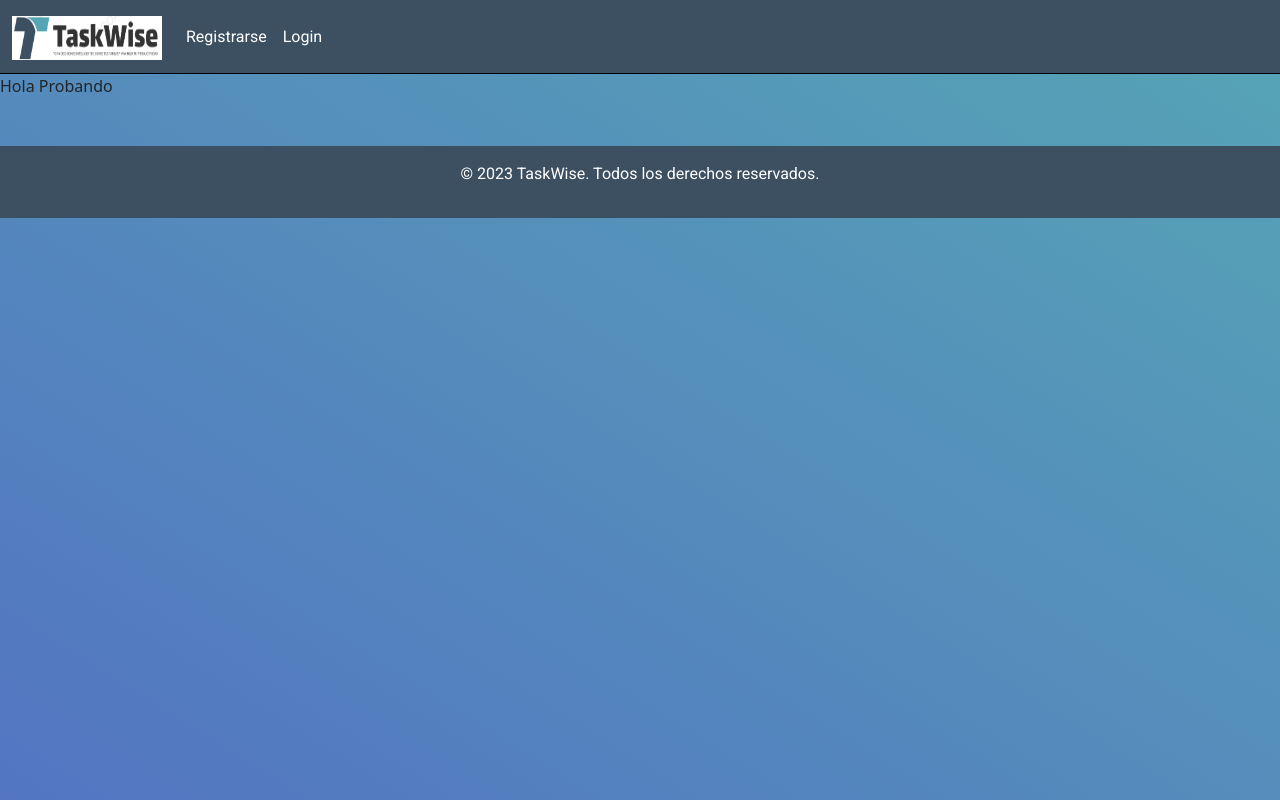
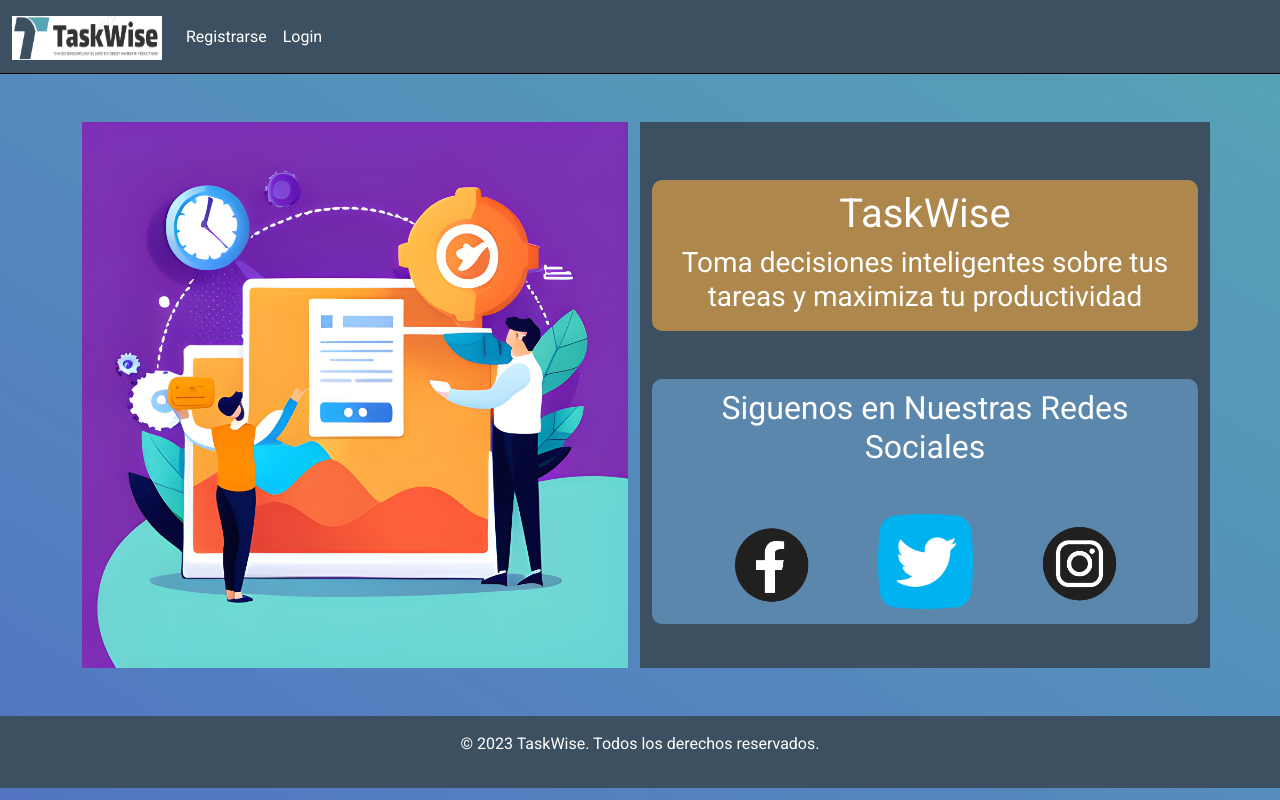
Before and after one commit to BastianPerezG/IndividualModulo7, a Django app: page / in a window 1280 px wide. Run offline with Django 4.2, Linux system fonts and the light colour scheme.

Commit message:
mejorando el diseño de los templates

```diff
--- a/misTareas/tareasApp/static/assets/style/style.css
+++ b/misTareas/tareasApp/static/assets/style/style.css
@@ -2,6 +2,7 @@
 
 *{
     font-family: 'Roboto', sans-serif;
+    margin: 0px;
 }
 
 body{
@@ -12,17 +13,25 @@ body{
     background-color: #3D5061;
     border-bottom: 1px solid black;
 }
-
-.izquierda{
-    background-color: #48752C;
+.titulo{
+        background-color: #163E61;
+        font-weight: bolder;
+}
+.contenedorDerecho{
+    background-color: #3D5061;
+    padding: 10px;
+}
+.seccion1{
+    background-color: #AD874B;
     color: white;
     border-radius: 10px;
     padding: 10px;
 }
-.datos{
-    border: 3px solid #383F75;
+.redesSociales{
+    background-color: #5C87AD;
     border-radius: 10px;
     padding: 10px;
+    color: white;
 }
 footer{
     background-color: #3D5061;
--- a/misTareas/tareasApp/templates/landing_page.html
+++ b/misTareas/tareasApp/templates/landing_page.html
@@ -1,7 +1,30 @@
 {% extends "base.html" %}
+{%load static %}
+
 
 {%block title%}{{titulo}}{%endblock%}
 
 {% block content%}
-Hola Probando
+<div class="container">
+    <div class="row mt-5">
+        <div class="col-md-6 col-sm-12 d-flex justify-content-center align-content-evenly">
+            <img src="{% static 'assets/img/optimizacion.png' %}" alt="Productividad" width="100%">
+        </div>
+        <div class="col-md-6 col-sm-12 contenedorDerecho mt-sm-5 mt-md-0">
+            <div class="text-center d-flex align-content-center flex-wrap justify-content-center mt-5 seccion1">
+                <h1>TaskWise</h1>
+                <h3>Toma decisiones inteligentes sobre tus tareas y maximiza tu productividad</h3>
+            </div>
+
+            <div class="redesSociales mt-5 text-center ">
+                <h2>Siguenos en Nuestras Redes Sociales</h2>
+                <div class="d-flex flex-wrap justify-content-evenly mt-5">
+                    <img src="{% static 'assets/img/facebook.png' %}" alt="Facebook" width="100px">
+                    <img src="{% static 'assets/img/twitter.png' %}" alt="Twitter" width="95px" height="95px">
+                    <img src="{% static 'assets/img/instagram.png' %}" alt="Instagram" width="100px">
+                </div>
+            </div>
+        </div>
+    </div>
+</div>
 {%endblock%}
--- a/misTareas/tareasApp/templates/login.html
+++ b/misTareas/tareasApp/templates/login.html
@@ -28,6 +28,9 @@
                     <input type="password" class="form-control" id="id_password" name="password" placeholder="Ingrese su Contraseña" required>
                     {% comment %} {{ form.password }} {% endcomment %}
                 </div>
+                <div class="text-center mt-3">
+                    <h6>¿No posee una cuenta? Regístrese<a class="ms-1" href="{% url 'registrarse' %}">aquí</a></h6>
+                </div>
                 <div class="d-flex justify-content-center">
                     <button type="submit" class="btn btn-primary mt-3">Ingresar</button>
                 </div>
```
Also changed, not shown: misTareas/tareasApp/templates/registro.html (+4 -5 lines), misTareas/tareasApp/static/assets/img/facebook.png (added), misTareas/tareasApp/static/assets/img/instagram.png (added), misTareas/tareasApp/static/assets/img/linkedin.png (added), misTareas/tareasApp/static/assets/img/macs (2).png (deleted), misTareas/tareasApp/static/assets/img/macs (3).png (deleted), misTareas/tareasApp/static/assets/img/macs (4).png (deleted), misTareas/tareasApp/static/assets/img/macs.png (renamed from misTareas/tareasApp/static/assets/img/macs (1).png), misTareas/tareasApp/static/assets/img/optimizacion.png (renamed from misTareas/tareasApp/static/assets/img/macs (5).png), misTareas/tareasApp/static/assets/img/twitter.png (added), 3 other files.
